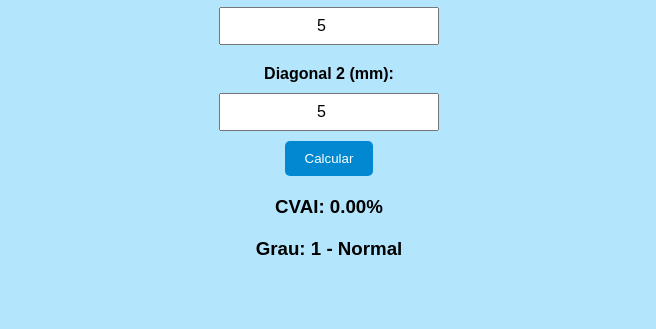
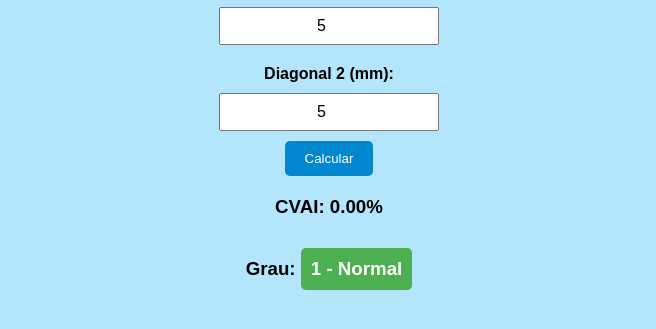
Before and after one commit to danilovertuan/Repositorio-teste, a plain HTML site: page index.html in a window 1280 px wide. Both pictures are taken after typing "5", "5" into the empty fields and a click on the button "Calcular". Shown: the part 129-458 px from the top of the page, without its empty margins (311-967 px from the left). Drawn offline with Linux system fonts and the light colour scheme.

Commit message:
Cores implementadas no Grau

```diff
--- a/index.html
+++ b/index.html
@@ -3,7 +3,7 @@
 <head>
     <meta charset="UTF-8">
     <meta name="viewport" content="width=device-width, initial-scale=1.0">
-    <title>Calculadora de Desvio Craniano (CVAI)</title>
+    <title>Calculadora de Desvio Craniano</title>
     <style>
         body {
             background-color: #B3E5FC;
@@ -40,6 +40,15 @@
         h3 {
             margin-top: 20px;
         }
+        /* Estilo da caixa de Grau */
+        #grauBox {
+            display: inline-block;
+            padding: 10px;
+            margin-top: 10px;
+            font-weight: bold;
+            border-radius: 5px;
+            color: white;
+        }
     </style>
 </head>
 <body>
@@ -54,7 +63,7 @@
     <button onclick="calcularDesvio()">Calcular</button>
 
     <h3>CVAI: <span id="cvai"></span>%</h3>
-    <h3>Grau: <span id="grau"></span></h3>
+    <h3>Grau: <span id="grauBox">-</span></h3>
 
     <script>
         function calcularDesvio() {
@@ -63,7 +72,8 @@
 
             if (isNaN(d1) || isNaN(d2) || d1 <= 0 || d2 <= 0) {
                 document.getElementById('cvai').textContent = "Insira valores válidos.";
-                document.getElementById('grau').textContent = "";
+                document.getElementById('grauBox').textContent = "";
+                document.getElementById('grauBox').style.backgroundColor = ''; // Limpa a cor
                 return;
             }
 
@@ -72,20 +82,28 @@
             let cvai = ((maior - menor) * 100) / maior;
             document.getElementById('cvai').textContent = cvai.toFixed(2);
 
-            // Determinar o Grau
-            let grau;
+            // Determinar o Grau e a cor
+            let grau, cor;
             if (cvai < 3.5) {
                 grau = "1 - Normal";
+                cor = "#4CAF50"; // Verde
             } else if (cvai <= 6.25) {
                 grau = "2 - Leve";
+                cor = "#8BC34A"; // Verde amarelado
             } else if (cvai <= 8.75) {
                 grau = "3 - Moderado";
+                cor = "#FFEB3B"; // Amarelo
             } else if (cvai <= 11) {
                 grau = "4 - Severo";
+                cor = "#FF9800"; // Laranja
             } else {
                 grau = "5 - Muito Severo";
+                cor = "#F44336"; // Vermelho
             }
-            document.getElementById('grau').textContent = grau;
+
+            // Atualizar a exibição do grau com a cor
+            document.getElementById('grauBox').textContent = grau;
+            document.getElementById('grauBox').style.backgroundColor = cor;
         }
     </script>
 </body>
```
